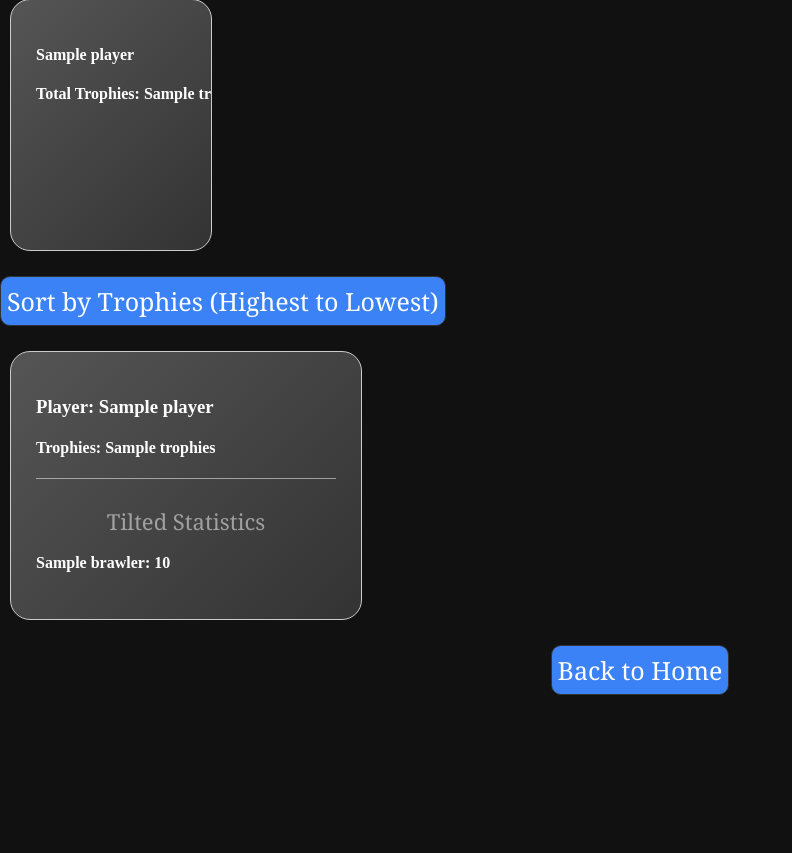
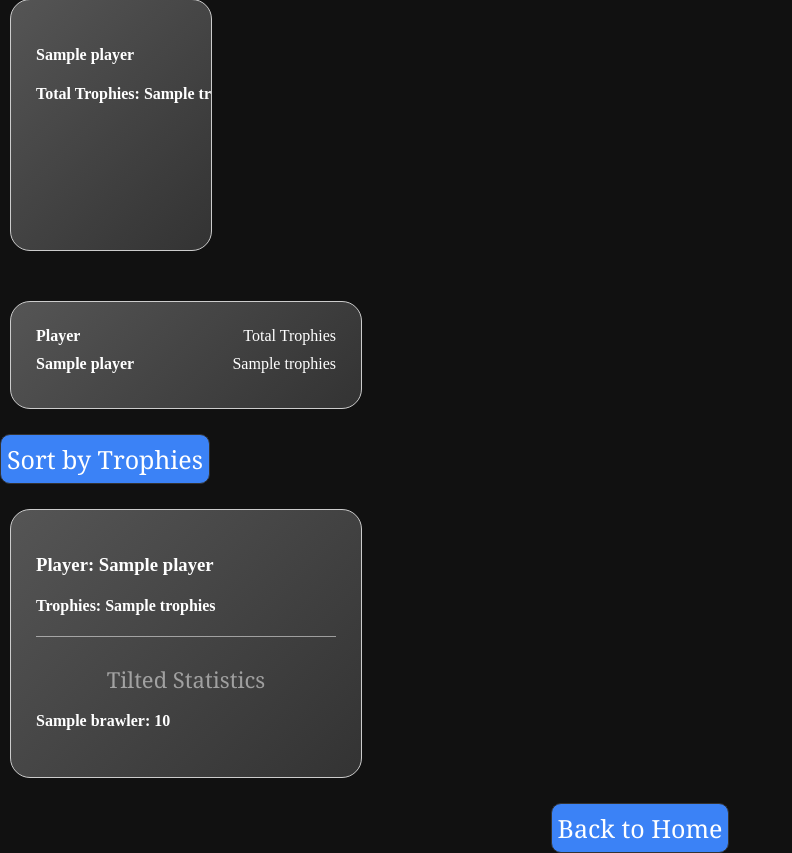
Before and after one commit to kelvinos2624/brawlgroups, a Django app: page /group-detail/1/ in a window 1280 px wide. Shown: the part 312-1165 px from the top of the page, without its empty margins (0-792 px from the left). Before the commit the page ends 1007 px from the top, so only its background shows below. Run offline with Django 5.2, Linux system fonts and the light colour scheme; tables that the repository leaves empty hold one stand-in row (values such as "Sample post"); a database or web service that is not in the repository returns one stand-in record (values such as "Sample title"); data that the repository does not hold is empty.

Commit message:
Leaderboard
Added a leaderboard for total trophies

```diff
--- a/project_brawl/static/css/styles.css
+++ b/project_brawl/static/css/styles.css
@@ -122,6 +122,38 @@ ul {
     height: 300px;
   }
 
+  .leaderboard {
+    flex: 0 0 auto; /* Let the cards shrink and grow as needed */
+    width: 300px; /* Set a fixed width for each card */
+    max-height: 100px;
+    overflow-y: auto;
+    border: 1px solid #ccc;
+    margin-right: 20px; /* Add spacing between cards */
+    margin-left: 10px;
+    margin-top: 25px;
+    margin-bottom: 25px;
+    padding: 25px;
+    border-radius: 20px;
+    background: linear-gradient(-45deg, #333333, #555555);
+  }
+
+  .player-info {
+    display: flex; /* Use flexbox to arrange player info horizontally */
+    align-items: center; /* Align items vertically within the player info */
+    justify-content: space-between; /* Space elements evenly along the main axis */
+    margin-bottom: 10px; /* Add margin between player info items */
+  }
+
+  .player-name {
+    /* Add any desired styling for the player name */
+    color: white !important;
+  }
+
+  .trophy-count {
+    /* Add any desired styling for the trophy count */
+    color: white !important;
+  }
+
   .card-scroll-container {
     overflow-x: auto; /* Enable horizontal scrolling */
     white-space: nowrap; /* Prevent cards from wrapping */
--- a/project_brawl/tracker_app/templates/group_detail.html
+++ b/project_brawl/tracker_app/templates/group_detail.html
@@ -28,7 +28,21 @@
       </div>
     </div>
 
-    <button id="sortButton">Sort by Trophies (Highest to Lowest)</button>
+    <div class="leaderboard">
+      <div class="player-info">
+        <div class="player-name">Player</div>
+        <div class="trophy-count">Total Trophies</div>
+      </div>
+      {% for player in players %}
+        <div class="player-info">
+          <div class="player-name">{{ player }}</div>
+          <div class="trophy-count">{{ player.total_trophies }}</div>
+        </div>
+      {% endfor %}
+    </div>
+
+
+    <button id="sortButton">Sort by Trophies</button>
     <div class="card-scroll-container">
         <div class="card-container">
           {% for player in players %}
@@ -67,11 +81,9 @@
                 if (sortOrder === "highest_to_lowest") {
                     sortPlayers("highest_to_lowest");
                     sortOrder = "lowest_to_highest";
-                    $(this).text("Sort by Trophies (Lowest to Highest)");
                 } else {
                     sortPlayers("lowest_to_highest");
                     sortOrder = "highest_to_lowest";
-                    $(this).text("Sort by Trophies (Highest to Lowest)");
                 }
             });
 
--- a/project_brawl/tracker_app/views.py
+++ b/project_brawl/tracker_app/views.py
@@ -61,6 +61,8 @@ def group_detail(request, group_id):
         response = (authenticate(player.player_id))
         player.tilted_stats = find_tilted_brawlers(response)
         player.total_trophies = get_total_trophies(response)
+    players = sorted(players, key=lambda x: x.total_trophies, reverse=True)
+
     return render(request, 'group_detail.html', {'group_id': group_id, 'group': group, 'players': players})
 
 def authenticate(player):
```
